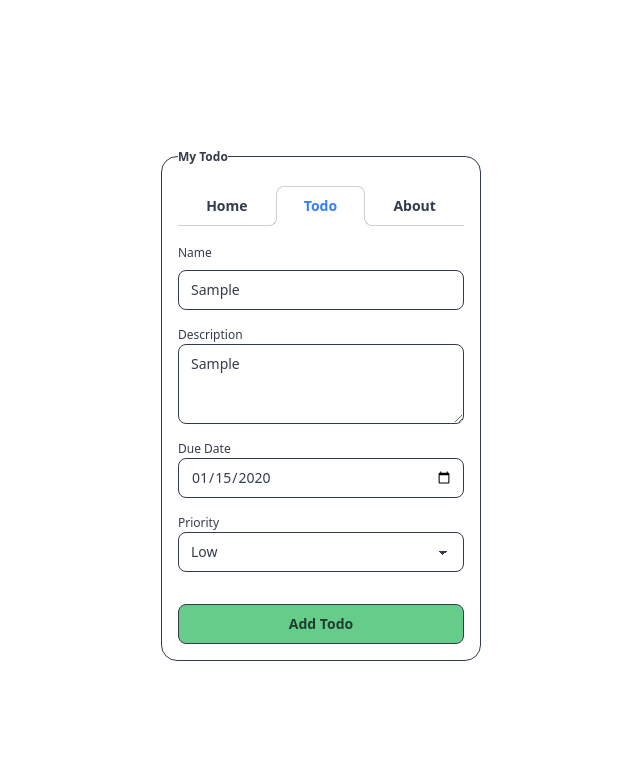
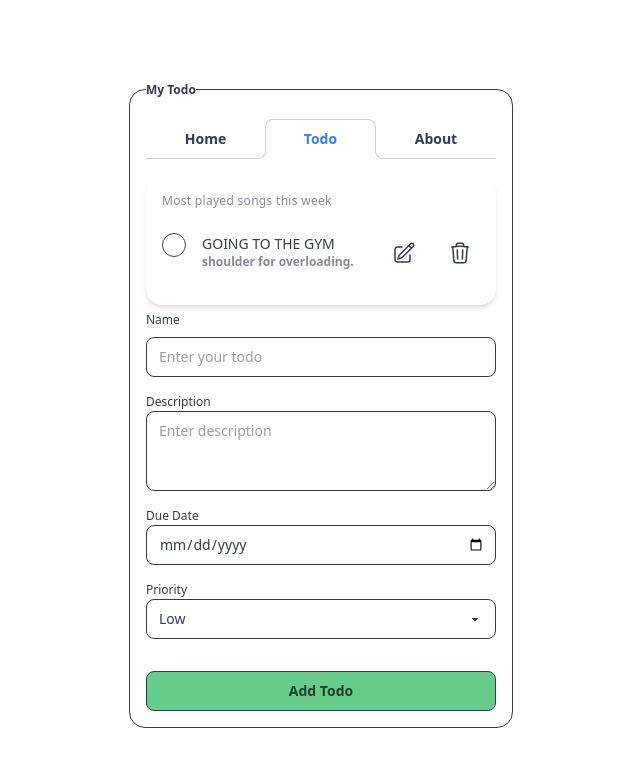
Before and after one commit to Son514/react-todo-app, a React (Vite) app: page / in a window 1280 px wide. Both pictures are taken after typing "Sample", "Sample", "2020-01-15" into the empty fields and a click on the button "Add Todo". Shown: the top 766 px of the page, without its empty margins (319-959 px from the left). Built offline with nearby package versions, Linux system fonts and the light colour scheme.

Commit message:
TodoList | Creation of TodoList component for listing all todo items
In progress.

```diff
--- a/src/App.jsx
+++ b/src/App.jsx
@@ -1,16 +1,19 @@
 import TodoForm from "./components/TodoForm";
 import TodoLayout from "./layout/TodoLayout";
 import { useState } from "react";
+import TodoList from "./components/TodoList";
 const App = () => {
-  const [newTodo, setNewTodo] = useState({});
+  // Holds the todolist items
+  const [todoList, setTodoList] = useState([]);
+
   const handleSubmit = (todo) => {
-    console.log("Form Data: ", todo);
+    setTodoList((prevTodoList) => [...prevTodoList, todo]);
+  };
 
-    setNewTodo(todo);
-  };
   return (
     <div className="min-h-screen flex items-center justify-center ">
       <TodoLayout>
+        <TodoList todoList={todoList} />
         <TodoForm onSubmit={handleSubmit} />
       </TodoLayout>
     </div>
--- a/src/components/TodoForm.jsx
+++ b/src/components/TodoForm.jsx
@@ -15,11 +15,21 @@ const TodoForm = ({ onSubmit }) => {
   const handleSubmit = (e) => {
     e.preventDefault();
     onSubmit(formData);
+
+    // Cear the form after submission
+    clearForm();
   };
 
+  const clearForm = () => {
+    setFormData({
+      name: "",
+      description: "",
+      dueDate: "",
+      priority: "Low",
+    });
+  };
   return (
     <div>
-      {/* TODO: Create a TodoForm to add new todo items(with state). */}
       <form onSubmit={handleSubmit} className="flex flex-col gap-4">
         {/* NAME */}
         <div className="form-group flex flex-col gap-2">
@@ -29,8 +39,9 @@ const TodoForm = ({ onSubmit }) => {
             value={formData.name}
             onChange={handleChange}
             placeholder="Enter your todo"
-            className="input input-neutral"
+            className="input input-neutral w-full"
             name="name"
+            autoComplete="off"
           />
         </div>
         {/* DESCRIPTION */}
@@ -38,9 +49,11 @@ const TodoForm = ({ onSubmit }) => {
           <label className="label text-neutral">Description</label>
           <textarea
             placeholder="Enter description"
-            className="textarea textarea-neutral"
+            className="textarea textarea-neutral w-full"
             name="description"
             onChange={handleChange}
+            value={formData.description}
+            autoComplete="off"
           ></textarea>
         </div>
         {/* DUE DATE */}
@@ -48,19 +61,22 @@ const TodoForm = ({ onSubmit }) => {
           <label className="label text-neutral">Due Date</label>
           <input
             type="date"
-            className="input input-neutral"
+            className="input input-neutral w-full"
             name="dueDate"
             onChange={handleChange}
+            value={formData.dueDate}
+            autoComplete="off"
           />
         </div>
         {/* PRIORITY  */}
         <div className="form-group">
           <label className="label text-neutral">Priority</label>
           <select
-            defaultValue="Low"
-            className="select select-neutral"
+            className="select select-neutral w-full"
             name="priority"
             onChange={handleChange}
+            value={formData.priority}
+            autcomplete="off"
           >
             <option>Low</option>
             <option>Medium</option>
--- a/src/components/TodoList.jsx
+++ b/src/components/TodoList.jsx
@@ -1,6 +1,40 @@
-const TodoList = () => {
+import EditIcon from "../icons/EditIcon";
+import DeleteIcon from "../icons/DeleteIcon";
+const TodoList = ({ todoList }) => {
   // TODO: Create a TodoList to view todos(with state).
-  return <div>TodoList</div>;
+  return (
+    <div>
+      <ul className="list bg-base-100 rounded-box shadow-md">
+        <li className="p-4 pb-2 text-xs opacity-60 tracking-wide">
+          Most played songs this week
+        </li>
+        {/* TODO: Replace with checkbox, dynamic todolist and buttons! */}
+        {todoList.map((todo, index) => (
+          <li key={index} className="list-row">
+            <div>
+              <input type="checkbox" className="checkbox border-neutral" />
+            </div>
+            <div>
+              <div className="uppercase">Going to the gym</div>
+              <p className="text-xs font-semibold opacity-60 truncate">
+                {/* Doing a full body workout with another set of chest, back, */}
+                shoulder for overloading.
+              </p>
+            </div>
+            <p className="list-col-wrap text-xs">
+              {/* Going to the gym at least 3 times a week to stay healthy. */}
+            </p>
+            <button className="btn btn-square btn-ghost">
+              <EditIcon />{" "}
+            </button>
+            <button className="btn btn-square btn-ghost">
+              <DeleteIcon />{" "}
+            </button>
+          </li>
+        ))}
+      </ul>
+    </div>
+  );
 };
 
 export default TodoList;
--- /dev/null
+++ b/src/icons/DeleteIcon.jsx
@@ -0,0 +1,22 @@
+const DeleteIcon = () => {
+  return (
+    <div>
+      <svg
+        xmlns="http://www.w3.org/2000/svg"
+        fill="none"
+        viewBox="0 0 24 24"
+        strokeWidth={1.5}
+        stroke="currentColor"
+        className="size-6"
+      >
+        <path
+          strokeLinecap="round"
+          strokeLinejoin="round"
+          d="m14.74 9-.346 9m-4.788 0L9.26 9m9.968-3.21c.342.052.682.107 1.022.166m-1.022-.165L18.16 19.673a2.25 2.25 0 0 1-2.244 2.077H8.084a2.25 2.25 0 0 1-2.244-2.077L4.772 5.79m14.456 0a48.108 48.108 0 0 0-3.478-.397m-12 .562c.34-.059.68-.114 1.022-.165m0 0a48.11 48.11 0 0 1 3.478-.397m7.5 0v-.916c0-1.18-.91-2.164-2.09-2.201a51.964 51.964 0 0 0-3.32 0c-1.18.037-2.09 1.022-2.09 2.201v.916m7.5 0a48.667 48.667 0 0 0-7.5 0"
+        />
+      </svg>
+    </div>
+  );
+};
+
+export default DeleteIcon;
--- /dev/null
+++ b/src/icons/EditIcon.jsx
@@ -0,0 +1,22 @@
+const EditIcon = () => {
+  return (
+    <div>
+      <svg
+        xmlns="http://www.w3.org/2000/svg"
+        fill="none"
+        viewBox="0 0 24 24"
+        strokeWidth={1.5}
+        stroke="currentColor"
+        className="size-6"
+      >
+        <path
+          strokeLinecap="round"
+          strokeLinejoin="round"
+          d="m16.862 4.487 1.687-1.688a1.875 1.875 0 1 1 2.652 2.652L10.582 16.07a4.5 4.5 0 0 1-1.897 1.13L6 18l.8-2.685a4.5 4.5 0 0 1 1.13-1.897l8.932-8.931Zm0 0L19.5 7.125M18 14v4.75A2.25 2.25 0 0 1 15.75 21H5.25A2.25 2.25 0 0 1 3 18.75V8.25A2.25 2.25 0 0 1 5.25 6H10"
+        />
+      </svg>
+    </div>
+  );
+};
+
+export default EditIcon;
--- a/src/layout/TodoLayout.jsx
+++ b/src/layout/TodoLayout.jsx
@@ -1,7 +1,7 @@
 const TodoLayout = ({ children }) => {
   return (
     <div>
-      <fieldset className="fieldset  border-neutral rounded-box w-xs border p-4">
+      <fieldset className="fieldset  border-neutral rounded-box w-sm border p-4">
         <legend className="fieldset-legend">My Todo</legend>
         <div role="tablist" className="tabs tabs-lift pb-3">
           <a role="tab" className="tab grow font-bold text-neutral">
```
